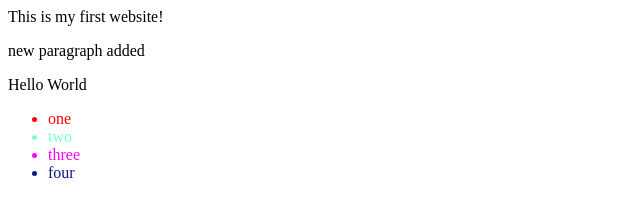
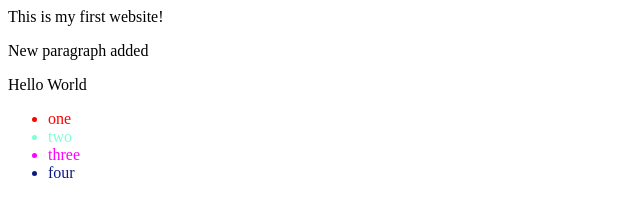
Before and after one commit to Florina4348/First-Link-Project, a plain HTML site: page index.html in a window 1280 px wide. Shown: the full height of the page, 0-640 px from the left. Drawn offline with Linux system fonts and the light colour scheme.

Commit message:
escape
Signed-off-by: Florina4348 <74062912+Florina4348@users.noreply.github.com>

```diff
--- a/index.html
+++ b/index.html
@@ -1,7 +1,7 @@
 
 <title>Welcome</title>
 <h>This is my first website! </h>
-<p>new paragraph added</p>
+<p>New paragraph added</p>
 <p> Hello World</p>
 <ul>
 <li style=" color:red;">one</li>
```
